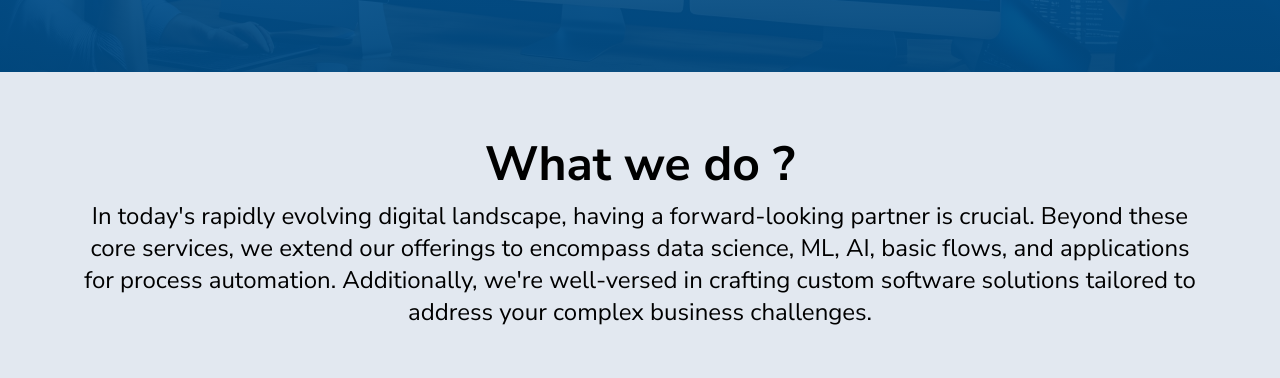
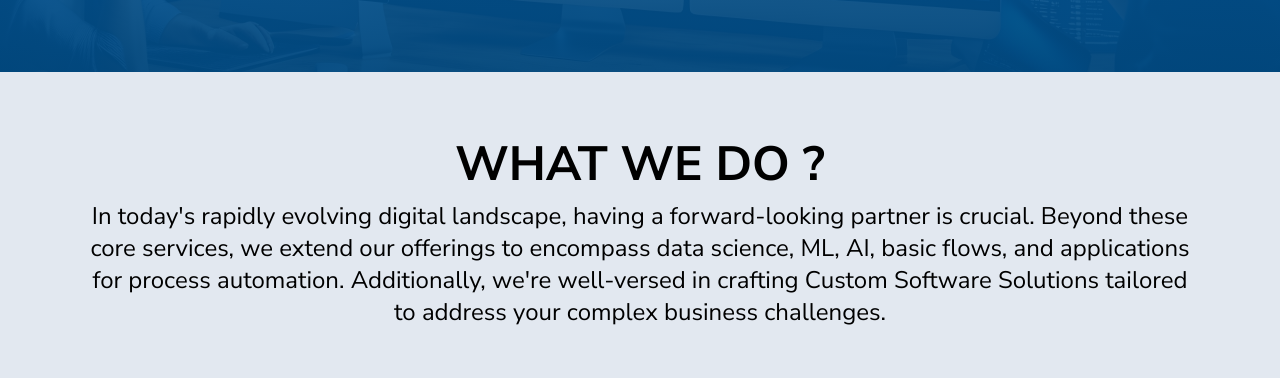
Before and after one commit to Hamjaster/metadantasol, a React (Vite) app: page /about in a window 1280 px wide. Shown: the part 1220-1598 px from the top of the page. Built offline with nearby package versions, Linux system fonts and the light colour scheme.

Commit message:
type fixes and console cleared

```diff
--- a/src/components/Footer/Footer.jsx
+++ b/src/components/Footer/Footer.jsx
@@ -65,7 +65,7 @@ export default function Footer() {
 
                         <a href="#" class="  dark:hover:text-white ms-5">
                             <FaLinkedin />
-                            <span class="sr-only">LinkedIN</span>
+                            <span class="sr-only">LinkedIn</span>
                         </a>
                         <a href="#" class="  dark:hover:text-white ms-5">
                             <SiGmail />
--- a/src/pages/About/About.jsx
+++ b/src/pages/About/About.jsx
@@ -78,14 +78,13 @@ export default function About() {
                     }
                 />
             </div>
-
             {/* What we do */}
             <FadeUp
                 component={
                     <div className="what-we-do text-center py-14 px-8 sm:px-20 bg-slate-200 text-black text-xl">
                         <div>
-                            <div className=' text-3xl sm:text-5xl  text-center font-bold py-3'>What we do ?</div>
-                            <p className='xl:text-2xl'>In today's rapidly evolving digital landscape, having a forward-looking partner is crucial. Beyond these core services, we extend our offerings to encompass data science, ML, AI, basic flows, and applications for process automation. Additionally, we're well-versed in crafting custom software solutions tailored to address your complex business challenges.</p>
+                            <div className=' text-3xl sm:text-5xl  text-center font-bold py-3'>WHAT WE DO ?</div>
+                            <p className='xl:text-2xl'>In today's rapidly evolving digital landscape, having a forward-looking partner is crucial. Beyond these core services, we extend our offerings to encompass data science, ML, AI, basic flows, and applications for process automation. Additionally, we're well-versed in crafting Custom Software Solutions tailored to address your complex business challenges.</p>
                         </div>
                     </div>
                 }
--- a/src/pages/Services.jsx
+++ b/src/pages/Services.jsx
@@ -53,7 +53,7 @@ export default function Services() {
             </div> */}
 
             <div className="text w-11/12 sm:w-11/12 mx-auto text-lg sm:text-2xl my-20 leading-normal sm:leading-loose text-center italic ">
-                Our services in Business Intelligence, Data Visualization, Data Science, and Custom Software Development are designed to align with your organization's data maturiy. We begin with a thorough assessment to understand your business and address specific requests, ensuring a personalized and effective solution.
+                Our services in Business Intelligence, Data Visualization, Data Science, and Custom Software Development are designed to align with your organization's data maturity. We begin with a thorough assessment to understand your business and address specific requests, ensuring a personalized and effective solution.
             </div>
 
             {/* Services */}
```
